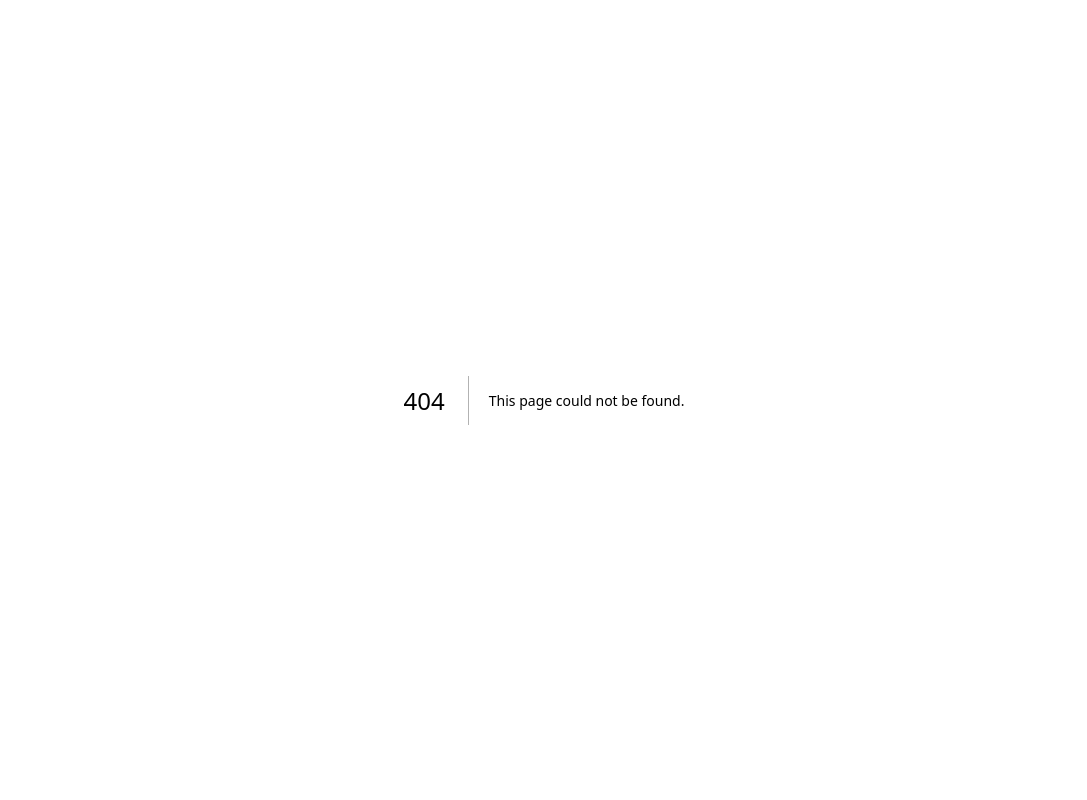
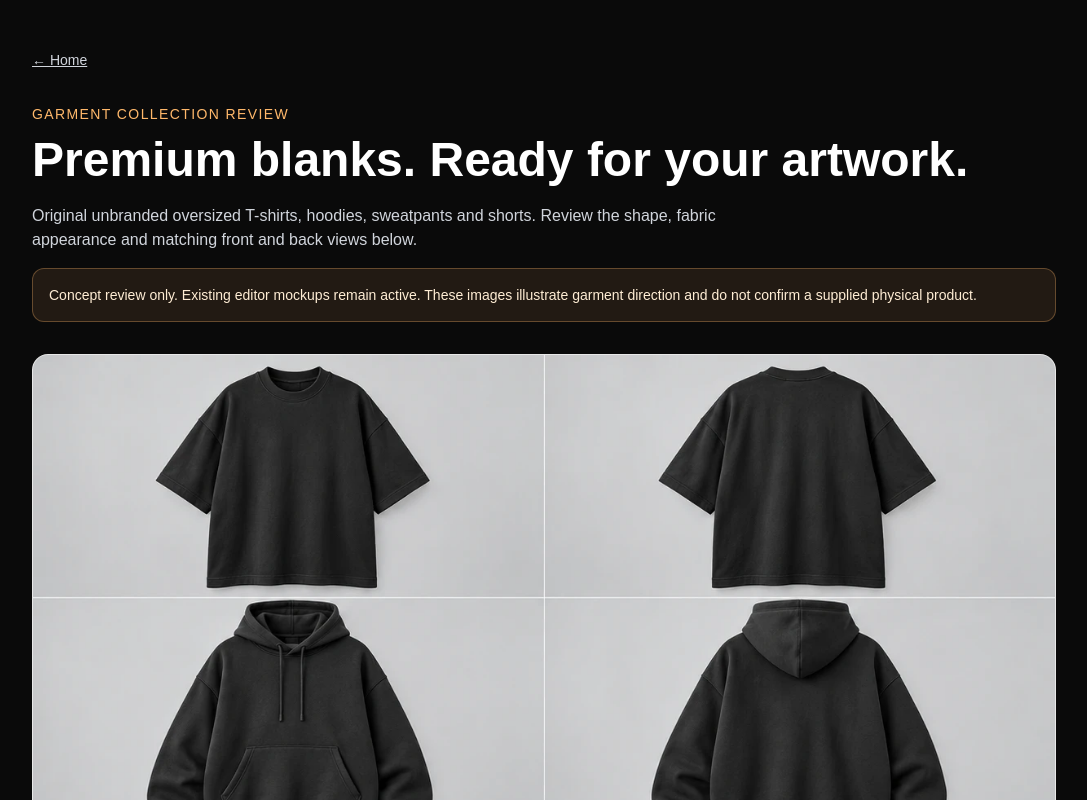
Before and after one commit to allin1xtra-ctrl/dtf-designer-clean, a Next.js app: page /mockup-review in a window 1280 px wide. Before the commit this address had no page. Shown: the top 800 px of the page, without its empty margins (96-1183 px from the left). Built offline with nearby package versions, Linux system fonts and the light colour scheme.

Commit message:
Prepare independent premium garment concepts and replacement inventory

```diff
--- /dev/null
+++ b/app/mockup-review/page.tsx
@@ -0,0 +1,31 @@
+import Image from "next/image";
+import Link from "next/link";
+
+export const metadata = {
+  title: "Premium Blank Garment Review | Your Favorite DTF Plug",
+  description: "Original unbranded oversized garment concepts for future mockup replacement.",
+  robots: { index: false, follow: false },
+};
+const garments = [
+  ["Oversized T-shirt", "Boxy fit, dropped shoulders, heavy cotton", "Front, back, both sleeves, neck", "t-shirts"],
+  ["Oversized hoodie", "Relaxed fit, substantial hood, heavyweight fleece", "Front, back, both sleeves, neck", "hoodies"],
+  ["Sweatpants", "Relaxed wide legs, elastic waist, cuffed hems", "Front, back, both legs", "pants"],
+  ["Oversized shorts", "Relaxed above-knee fit, elastic waist", "Front, back, both legs", "shorts"],
+];
+export default function MockupReview() {
+  return <main className="min-h-screen bg-neutral-950 px-5 py-12 text-white sm:px-8">
+    <div className="mx-auto max-w-5xl">
+      <Link href="/" className="text-sm text-gray-300 underline">← Home</Link>
+      <p className="mt-8 text-sm uppercase tracking-widest text-orange-300">Garment collection review</p>
+      <h1 className="mt-3 text-3xl font-black sm:text-5xl">Premium blanks. Ready for your artwork.</h1>
+      <p className="mt-5 max-w-3xl text-gray-300">Original unbranded oversized T-shirts, hoodies, sweatpants and shorts. Review the shape, fabric appearance and matching front and back views below.</p>
+      <p className="mt-4 rounded-xl border border-orange-300/30 bg-orange-300/10 p-4 text-sm text-orange-100">Concept review only. Existing editor mockups remain active. These images illustrate garment direction and do not confirm a supplied physical product.</p>
+      <figure className="mt-8 overflow-hidden rounded-2xl border border-white/10 bg-neutral-200">
+        <Image src="/premium-mockups/v1/reference-board.webp" width={1254} height={1254} sizes="(max-width: 639px) calc(100vw - 40px), (max-width: 1087px) calc(100vw - 64px), 1024px" alt="Four rows of blank charcoal garments: oversized T-shirt, hoodie, sweatpants and shorts. Front views left, matching back views right. No branding or printed artwork." className="h-auto w-full" />
+        <figcaption className="bg-neutral-900 p-4 text-sm text-gray-300">Top to bottom: T-shirt, hoodie, sweatpants, shorts. Front on the left; back on the right.</figcaption>
+      </figure>
+      <div className="mt-8 grid gap-4 sm:grid-cols-2">{garments.map(([name,description,views,id]) => <article key={id} className="rounded-xl border border-white/10 bg-neutral-900 p-5"><h2 className="text-xl font-bold">{name}</h2><p className="mt-2 text-gray-300">{description}</p><p className="mt-3 text-sm text-gray-400">Final view set: {views}.</p></article>)}</div>
+      <p className="mt-8 text-sm text-gray-400">Artwork position, proportions, colors and print boundaries will be retained when final mockups are installed. The gang-sheet artwork area and sheet are both 13 × 60 inches.</p>
+    </div>
+  </main>;
+}
```
Also changed, not shown: public/premium-mockups/v1/reference-board.webp (added), 3 other files (tests, documents, lock files or other folders).
